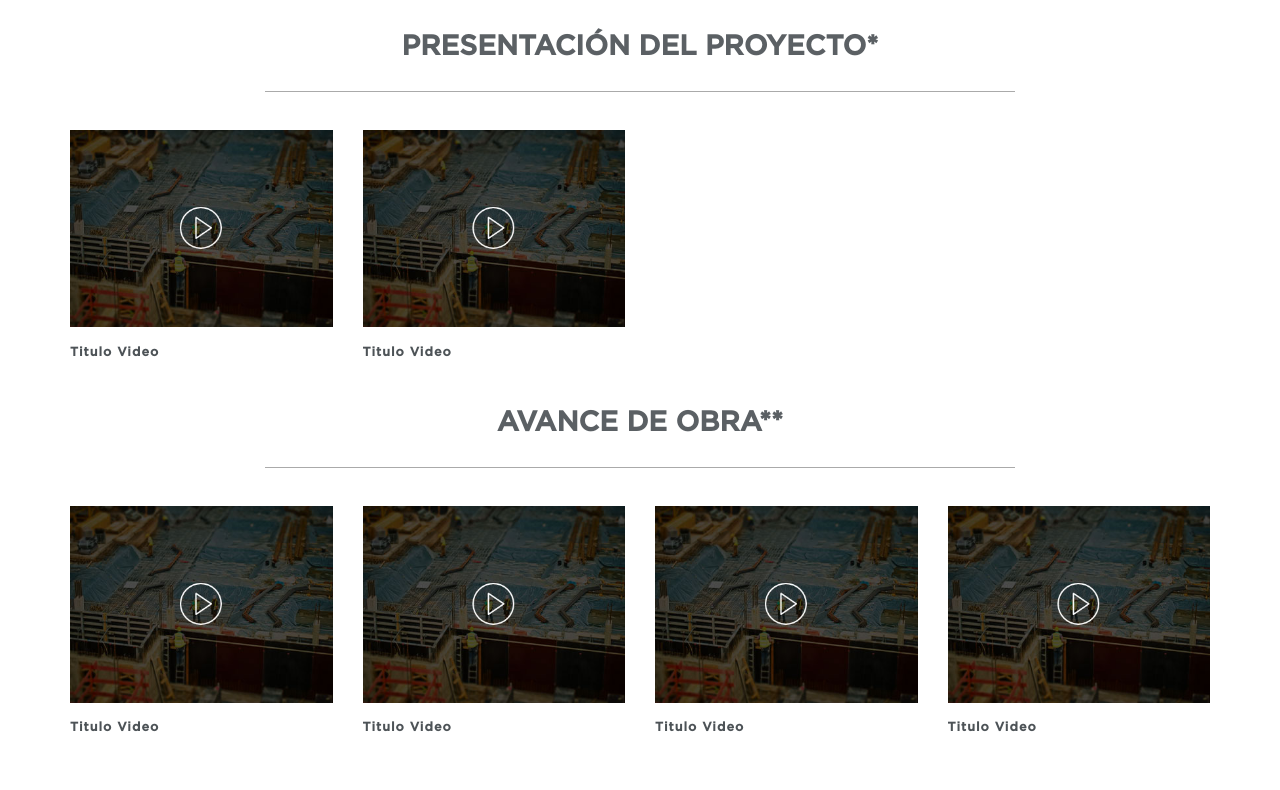
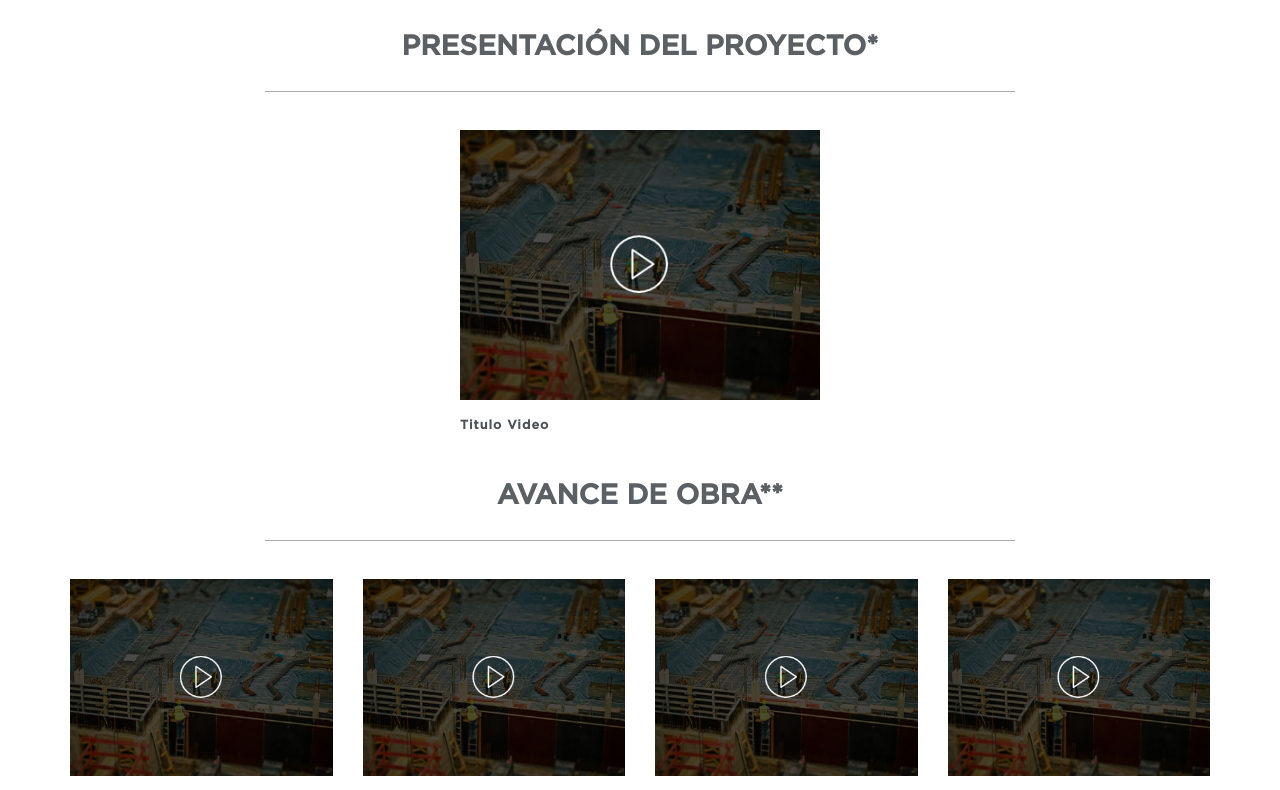
Before and after one commit to mager19/c5c, a website: page avances.html in a window 1280 px wide. Shown: the part 70-860 px from the top of the page. Drawn offline with nearby package versions, Linux system fonts and the light colour scheme.

Commit message:
Arreglos finales 1

```diff
--- a/avances.html
+++ b/avances.html
@@ -22,7 +22,7 @@
             </div>
 
             <div class="header__boton boton__interno">
-                <a href="#" >SALIR</a>
+                <a href="index.html" >SALIR</a>
             </div>
         </div>
 
@@ -39,14 +39,8 @@
         <!-- PRESENTACION DEL PROYECTO -->
         <div class="row">
             <!-- Items -->
-            <div class="col-md-3 col-md-offset-0 col-sm-4 col-sm-offset-0 col-xs-6 col-xs-offset-3">
+            <div class="col-md-4 col-md-offset-4 col-sm-4 col-sm-offset-4 col-xs-6 col-xs-offset-3">
                 <div class="avances__item" data-toggle="modal" data-target="#video1"><!-- Cambiar aqui el data target para cada modal -->
-                    <img src="img/construction.jpg" alt="">
-                    <h4>Titulo Video</h4>
-                </div>
-            </div>
-            <div class="col-md-3 col-md-offset-0 col-sm-4 col-sm-offset-0 hidden-xs">
-                <div class="avances__item" data-toggle="modal" data-target="#video2"><!-- Cambiar aqui el data target para cada modal -->
                     <img src="img/construction.jpg" alt="">
                     <h4>Titulo Video</h4>
                 </div>
--- a/css/style.css
+++ b/css/style.css
@@ -4,7 +4,8 @@
 }
 
 body{
-	background-image: url(../img/TexturaArbolada.png);
+	background-image: url(../img/textura.jpg);
+	background-size: cover;
 	color:#fff;
 	font-family: 'Gotham', sans-serif;
 	overflow-x: hidden;
@@ -176,6 +177,10 @@ body{
 	padding: 1em 3em;
 	position: absolute;
 	box-shadow: 0px 3px 6px #4D5357;
+}
+
+.modal-body form .glyphicon {
+    top: 5px;
 }
 
 .modal4 .modal-body h3{
```
Also changed, not shown: img/textura.jpg (added).
